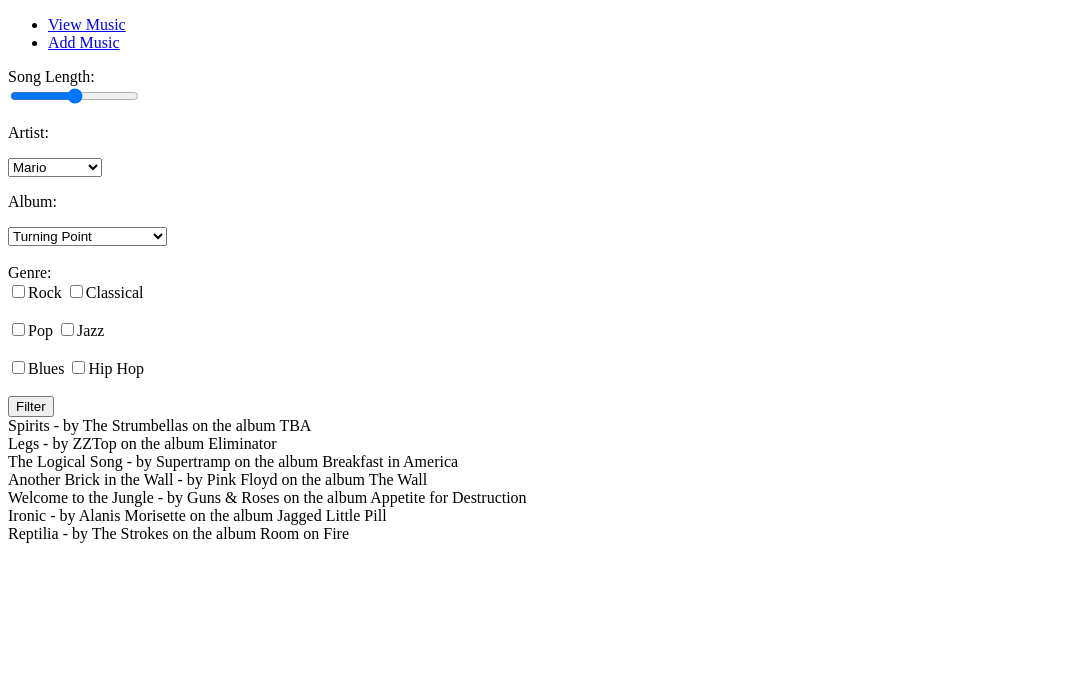
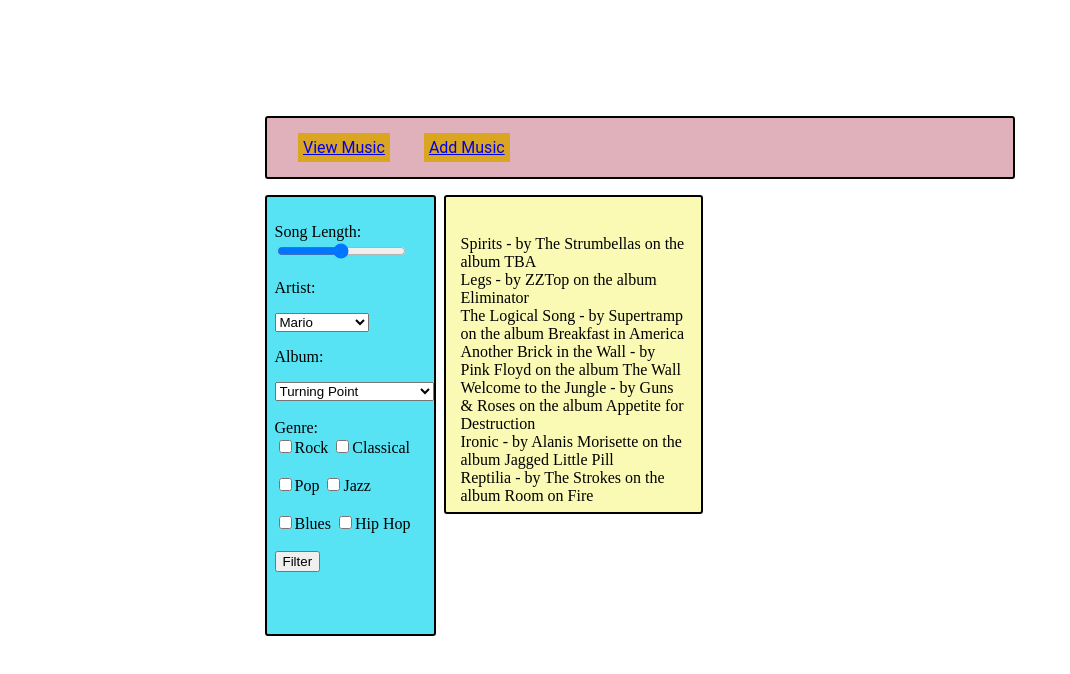
Before and after one commit to danwventura/music-history, a plain HTML site: page index.html in a window 1280 px wide. Shown: the whole page, without its empty margins (0-1070 px from the left). Drawn offline with Linux system fonts and the light colour scheme.

Commit message:
added css attributes to make it prettier

```diff
--- a/styles.css
+++ b/styles.css
@@ -1,3 +1,71 @@
+.navbar{
+  text-decoration: none;
+  font-family:'Roboto', sans-serif;
+
+}
+ul > li {
+  display:inline;
+  list-style-type: none;
+  margin: 5px 15px 0 15px;
+  background-color: goldenrod;
+  padding: 5px;
+  text-decoration: none;
+
+}
+
+
+body {
+  background-color: #fff;
+  max-width: 750px;
+  margin: 0 auto;
+}
+
+nav {
+  text-align: left;
+  padding: 100px 0 0 0;
+  margin: 0 auto;
+
+}
+
+nav ul{
+  border: .15em solid;
+  border-radius: 3px;
+  border-width: 60%;
+  padding: 1.25em 0 1.25em 1em;
+  background-color: #e0b1ba;
+
+}
+
+
+
+
+
+#container{
+  border: .15em solid #000;
+  border-radius: 3px;
+  background-color: #58e3f5 ;
+  padding: 3.5% 0 2% 1%;
+  max-width: 40%;
+  height:396px;
+  /*display:inline-block;*/
+  float:left;
+
+}
+
+#list-view{
+  border: .15em solid;
+  border-radius:3px;
+  background-color: #fafab4;
+  width: 30%;
+  padding: 5% 2% 1% 2%;
+  margin-left: 1em;
+  margin: 0 auto 0 .5em;
+  float:left;
+
+}
+
+
+
 .visible {
   display:block;
 }
```
Also changed, not shown: container.js (deleted).
